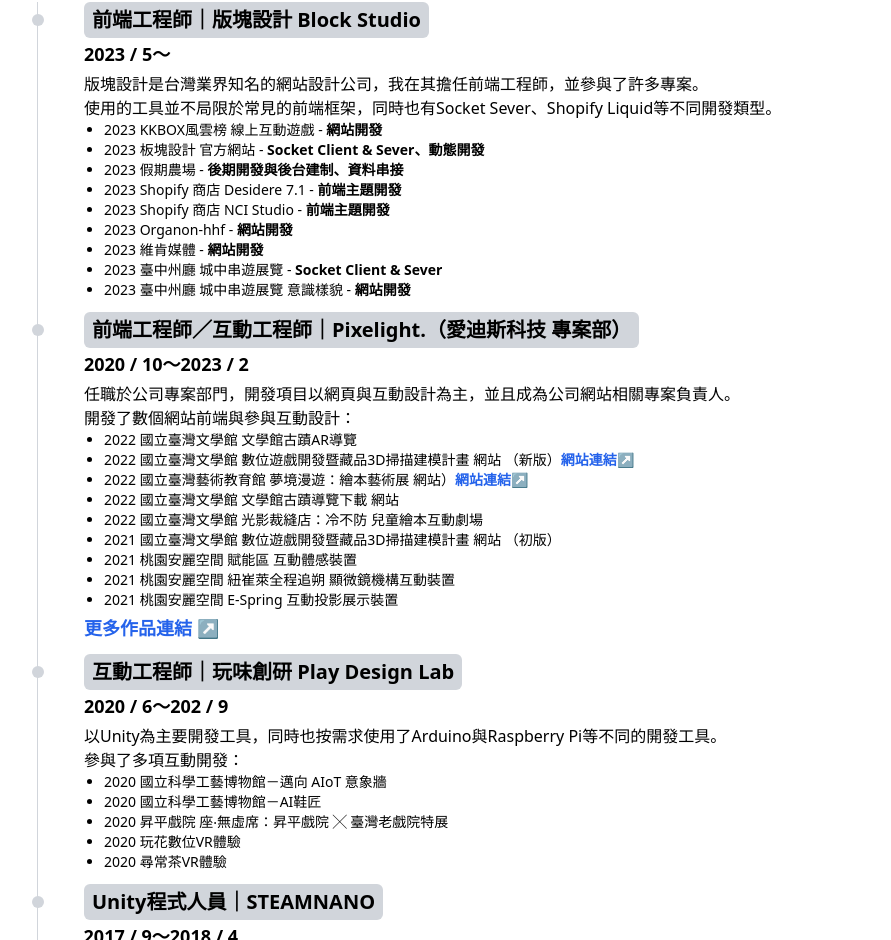
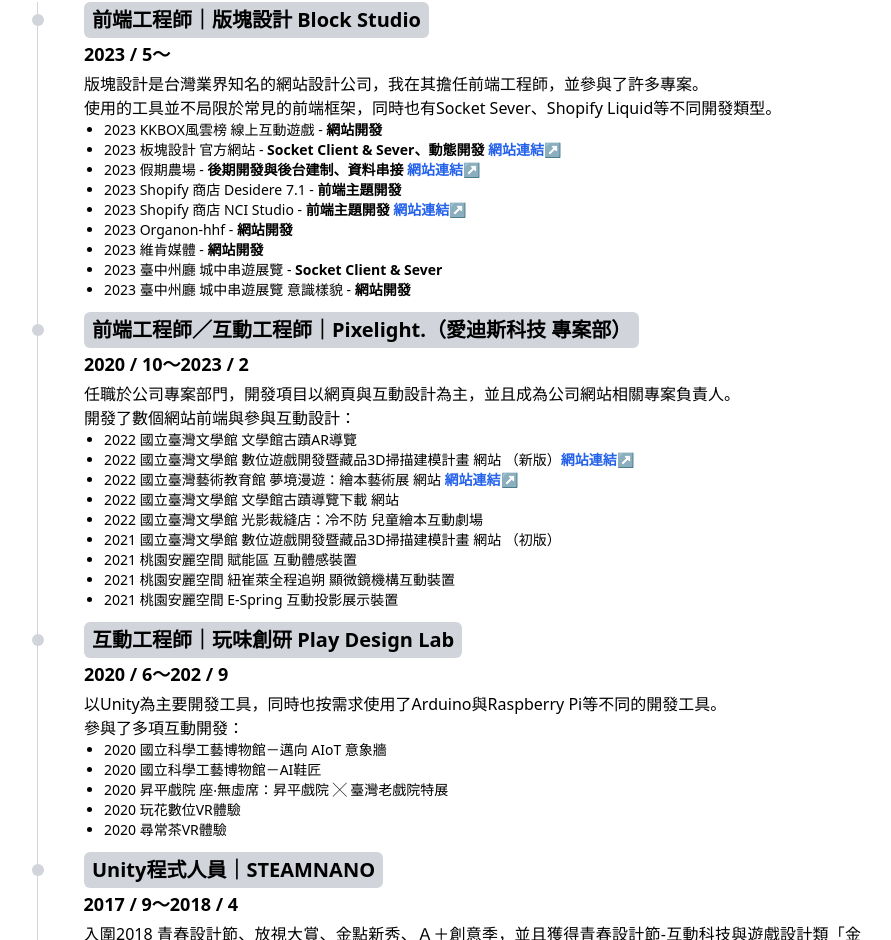
Before and after one commit to cs2338139/Resume, a Vue app: page / in a window 1280 px wide. Shown: the part 1419-2359 px from the top of the page, without its empty margins (208-1099 px from the left). Built offline with nearby package versions, Linux system fonts and the light colour scheme.

Commit message:
add: web link

```diff
--- a/src/views/Home.vue
+++ b/src/views/Home.vue
@@ -115,10 +115,10 @@
               使用的工具並不局限於常見的前端框架，同時也有Socket Sever、Shopify Liquid等不同開發類型。<br />
               <ul class="list-disc text-sm pl-5">
                 <li>2023 KKBOX風雲榜 線上互動遊戲 - <b>網站開發</b></li>
-                <li>2023 板塊設計 官方網站 - <b>Socket Client & Sever、動態開發</b></li>
-                <li>2023 假期農場 - <b>後期開發與後台建制、資料串接</b></li>
+                <li>2023 板塊設計 官方網站 - <b>Socket Client & Sever、動態開發</b> <a href="https://blockstudio.tw/" target="_blank" class="link font-bold">網站連結↗</a></li>
+                <li>2023 假期農場 - <b>後期開發與後台建制、資料串接</b> <a href="https://holidayfarm.info/" target="_blank" class="link font-bold">網站連結↗</a></li>
                 <li>2023 Shopify 商店 Desidere 7.1 - <b>前端主題開發</b></li>
-                <li>2023 Shopify 商店 NCI Studio - <b>前端主題開發</b></li>
+                <li>2023 Shopify 商店 NCI Studio - <b>前端主題開發</b> <a href="https://nci-studios.com/" target="_blank" class="link font-bold">網站連結↗</a></li>
                 <li>2023 Organon-hhf - <b>網站開發</b></li>
                 <li>2023 維肯媒體 - <b>網站開發</b></li>
                 <li>2023 臺中州廳 城中串遊展覽 - <b>Socket Client & Sever</b></li>
@@ -136,7 +136,7 @@
               <ul class="list-disc text-sm pl-5">
                 <li>2022 國立臺灣文學館 文學館古蹟AR導覽</li>
                 <li>2022 國立臺灣文學館 數位遊戲開發暨藏品3D掃描建模計畫 網站 （新版）<a href="https://project.ws.jinchengstudio.com/" target="_blank" class="link font-bold">網站連結↗</a></li>
-                <li>2022 國立臺灣藝術教育館 夢境漫遊：繪本藝術展 網站）<a href="https://picturebookart.com.tw/" target="_blank" class="link font-bold">網站連結↗</a></li>
+                <li>2022 國立臺灣藝術教育館 夢境漫遊：繪本藝術展 網站 <a href="https://picturebookart.com.tw/" target="_blank" class="link font-bold">網站連結↗</a></li>
                 <li>2022 國立臺灣文學館 文學館古蹟導覽下載 網站</li>
                 <li>2022 國立臺灣文學館 光影裁縫店：冷不防 兒童繪本互動劇場</li>
                 <li>2021 國立臺灣文學館 數位遊戲開發暨藏品3D掃描建模計畫 網站 （初版）</li>
@@ -144,7 +144,6 @@
                 <li>2021 桃園安麗空間 紐崔萊全程追朔 顯微鏡機構互動裝置</li>
                 <li>2021 桃園安麗空間 E-Spring 互動投影展示裝置</li>
               </ul>
-              <div class="font-bold mt-1 text-lg"><a href="https://www.behance.net/JinChengLiang" target="_blank" class="link">更多作品連結 ↗</a></div>
             </template>
           </timelineItem>
           <timelineItem>
```
